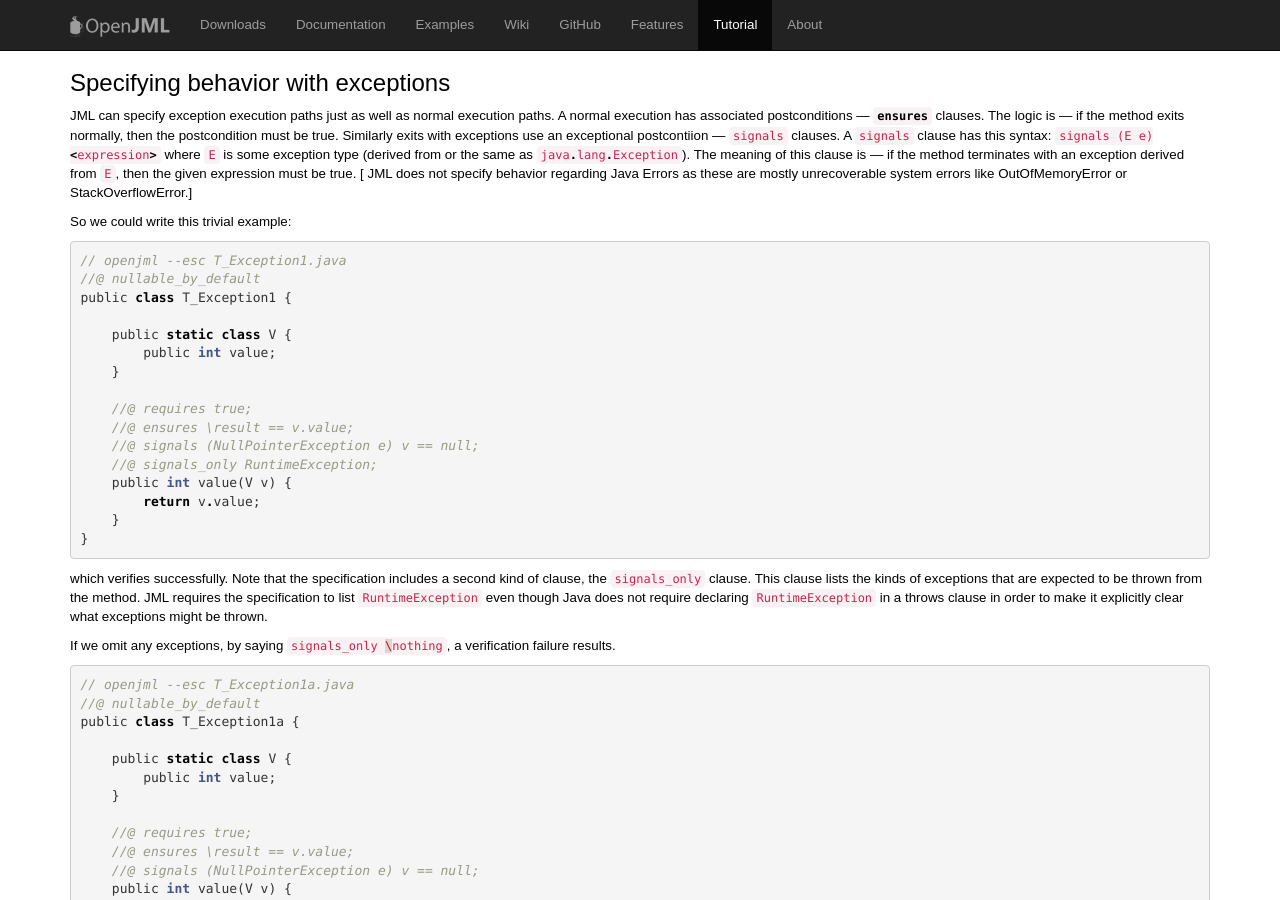
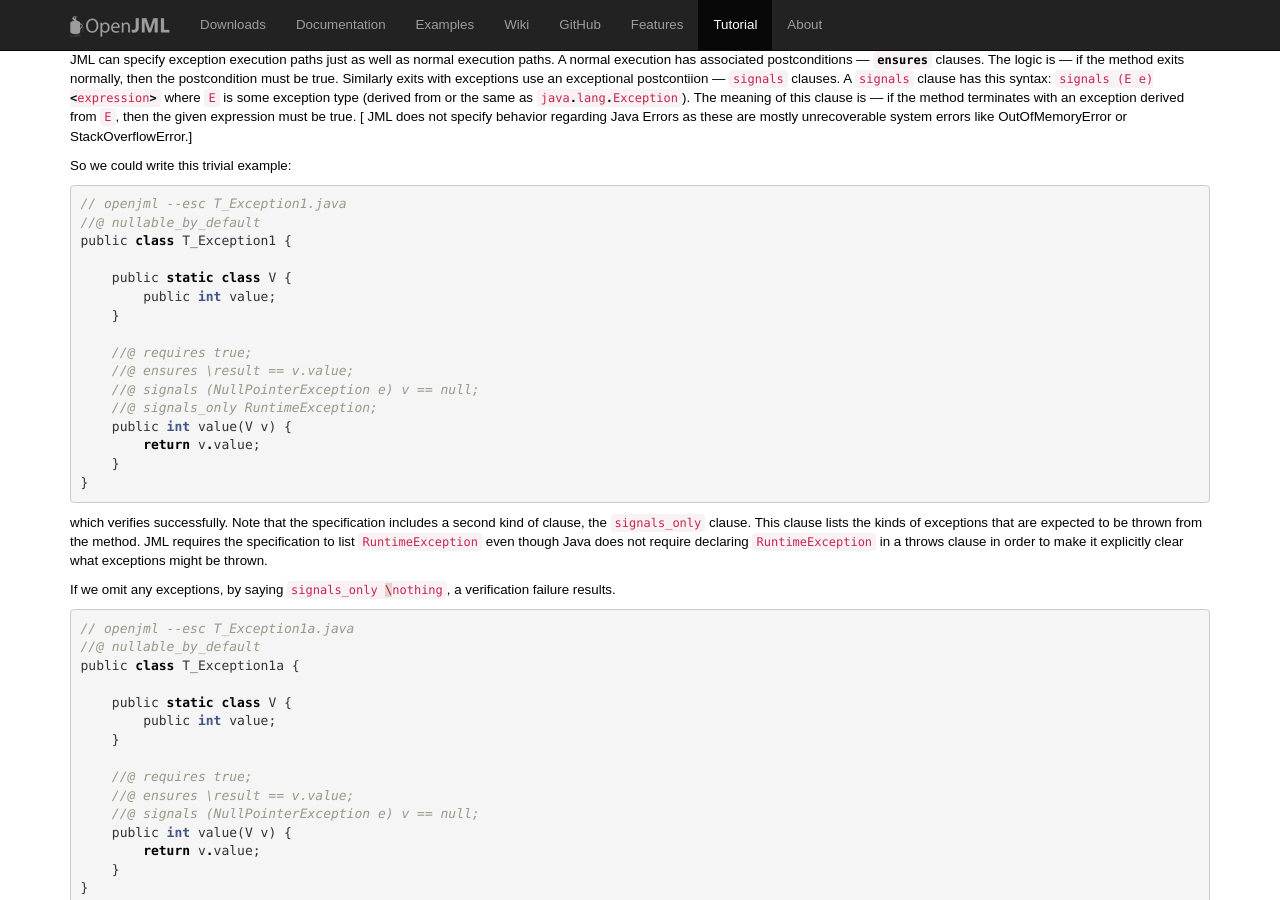
Before and after one commit to OpenJML/openjml.github.io, a Jekyll site: the page built from tutorial/SpecifyingExceptions.md, in a window 1280 px wide and 900 px high. Built offline with Jekyll 4.4.1, drawn with Linux system fonts in a browser that asks for light colours; our own code applies the rules of GitHub Pages for plain Markdown files.

Commit message:
Removing h1 line

```diff
--- a/tutorial/SpecifyingExceptions.md
+++ b/tutorial/SpecifyingExceptions.md
@@ -1,4 +1,3 @@
-# Specifying behavior with exceptions
 
 JML can specify exception execution paths just as well as normal execution paths.
 A normal execution has associated postconditions --- `ensures` clauses. The logic is --- if the method exits normally, then the postcondition must be true.
```
Also changed, not shown: 1 other file.
